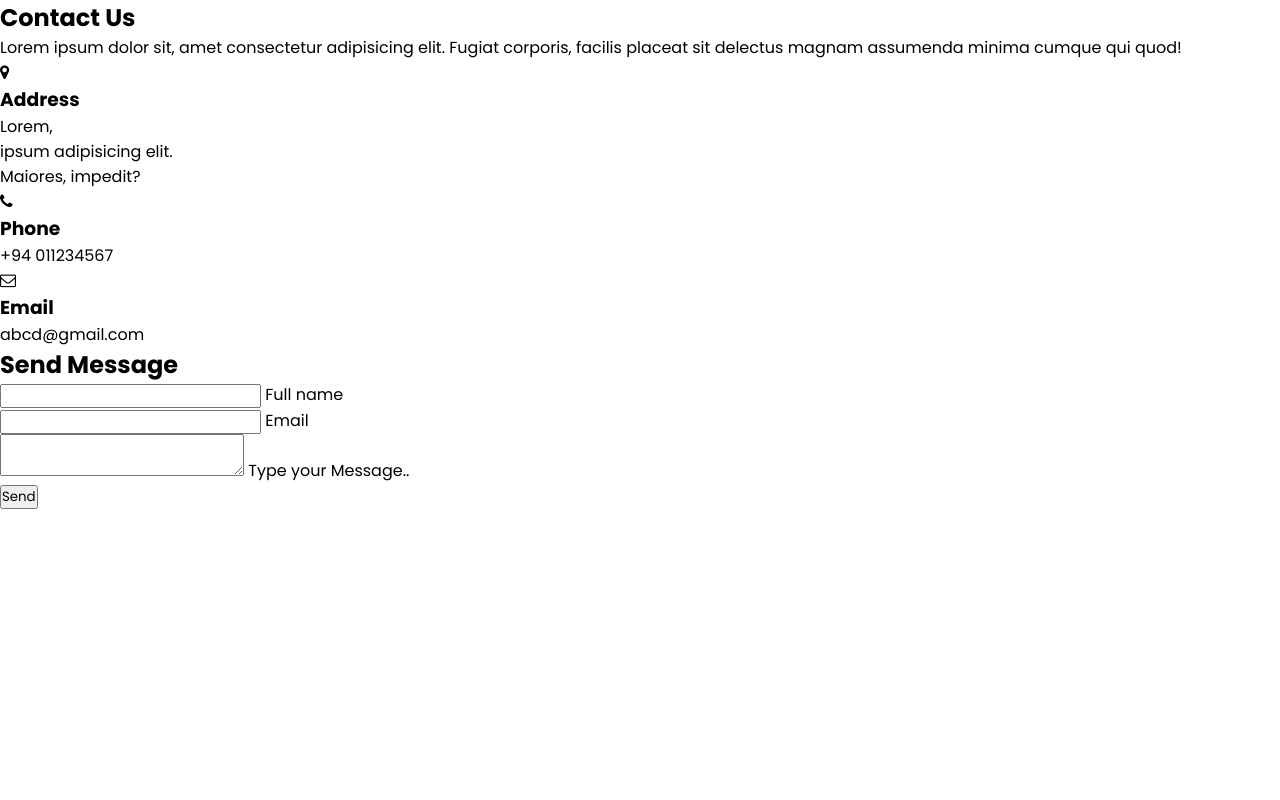
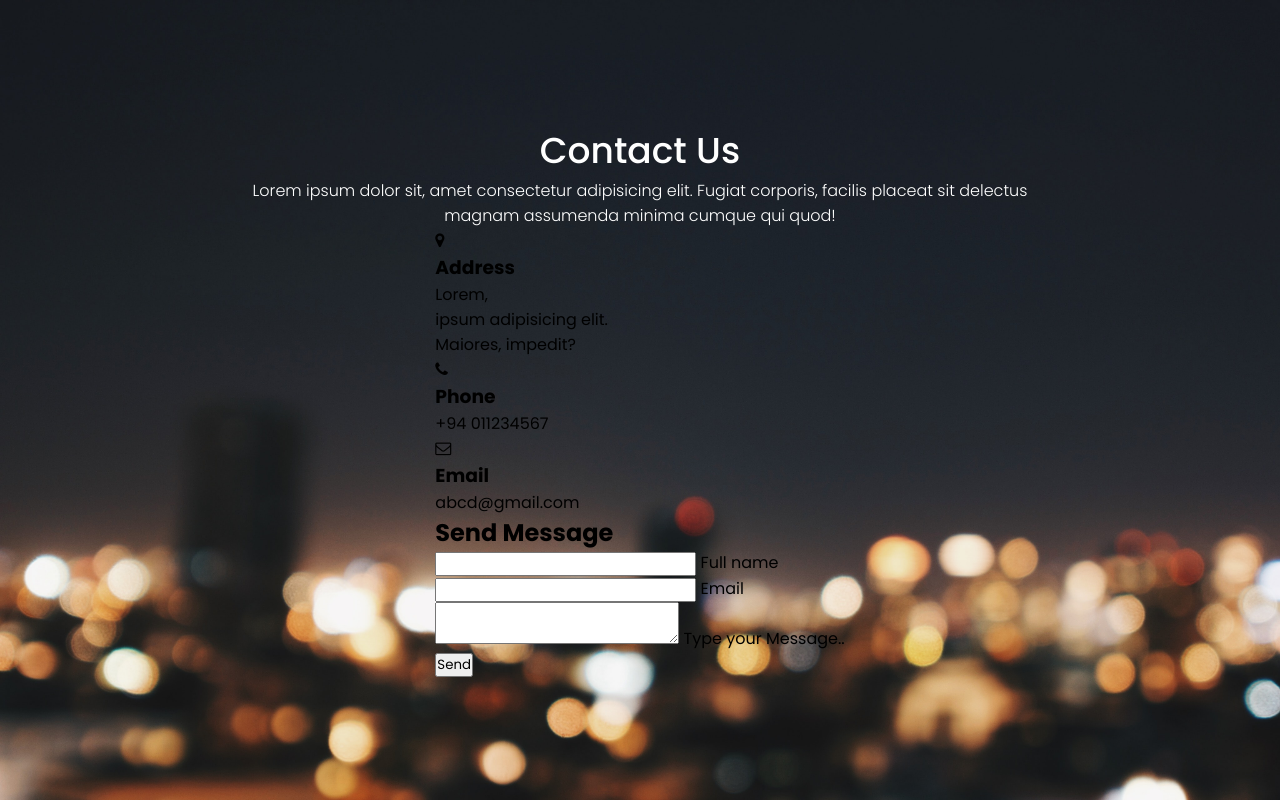
Before and after one commit to damiith/Web-Project, a PHP site: page /common/contact.html in a window 1280 px wide. Run offline with PHP 8.4, Linux system fonts and the light colour scheme; some libraries are stand-ins or nearby versions.

Commit message:
update contact.css

```diff
--- a/css/contact.css
+++ b/css/contact.css
@@ -6,3 +6,31 @@
     padding: 0;
     font-family: 'Poppins' , sans-serif;
 }
+
+.contact{
+    position: relative;
+    min-height: 100vh;
+    padding: 50px 100px;
+    display: flex;
+    justify-content: center;
+    align-items: center;
+    flex-direction: column;
+    background: url('../img/contact_cover.jpg') ;
+    background-size: cover;
+}
+
+.contact .content{
+    max-width: 800px;
+    text-align: center;
+}
+
+.contact .content h2{
+    font-size: 36px;
+    font-weight: 500;
+    color: white;
+}
+
+.contact .content p{
+    font-weight: 300;
+    color: white;
+}
```
